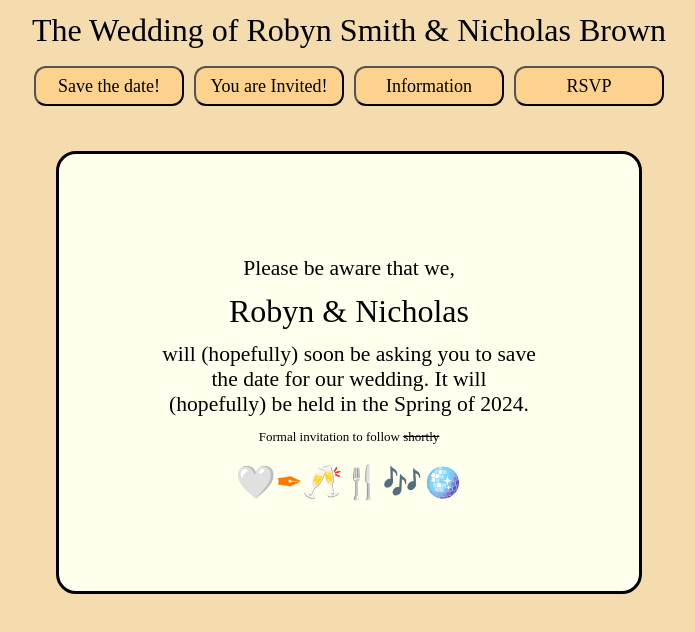
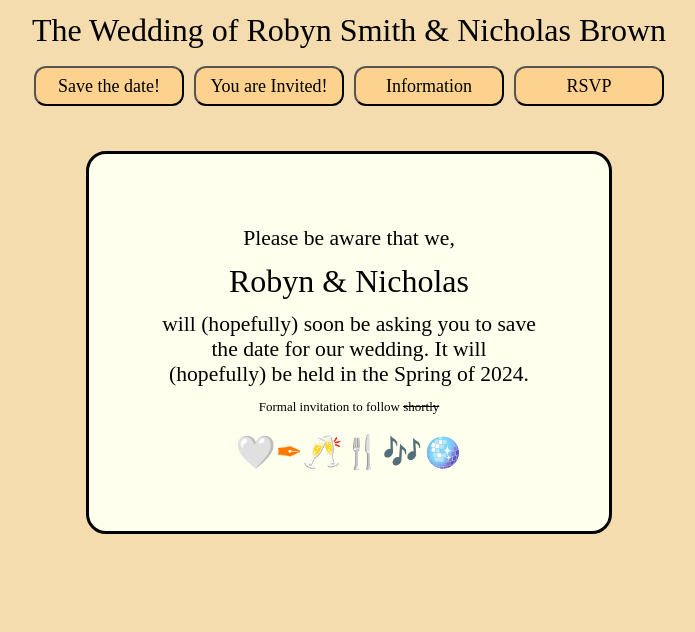
Before and after one commit to NickBrownMaths/Invitation01, a React (Create React App) app: page / in a window 1280 px wide. Shown: the top 632 px of the page, without its empty margins (291-986 px from the left). Built offline with nearby package versions, Linux system fonts and the light colour scheme; a web font is replaced by a local one.

Commit message:
Changed hyperlink, tried to enforce colour using css for apple devices.

```diff
--- a/src/App.css
+++ b/src/App.css
@@ -20,6 +20,8 @@ p {
   background-color:#fdd28e;
   border-radius: 12px;
   min-height: 40px;
+  border-color: black;
+  color: black;
 }
 
 .NavButton {
@@ -40,7 +42,7 @@ p {
   border-radius: 20px;
   justify-content: center;
   max-width: 400px;
-  padding: 90px;
+  padding: 60px;
   margin: 40px auto;
   background-color:#ffffee;
 }
--- a/src/PageRSVP.js
+++ b/src/PageRSVP.js
@@ -8,7 +8,7 @@ function PageRSVP() {
         <p>
           The RSVP link has obviously not been set up yet, you impatient little rascals. Please don't click the button yet.
         </p>
-        <LinkButton text='RSVP' onClick={() => { window.open('https://www.youtube.com/watch?v=eBGIQ7ZuuiU') }} />
+        <LinkButton text='RSVP' onClick={() => { window.open('https://fanciful-cactus-da52fa.netlify.app/') }} />
         <SymbolReel />
       </div>
 
```
